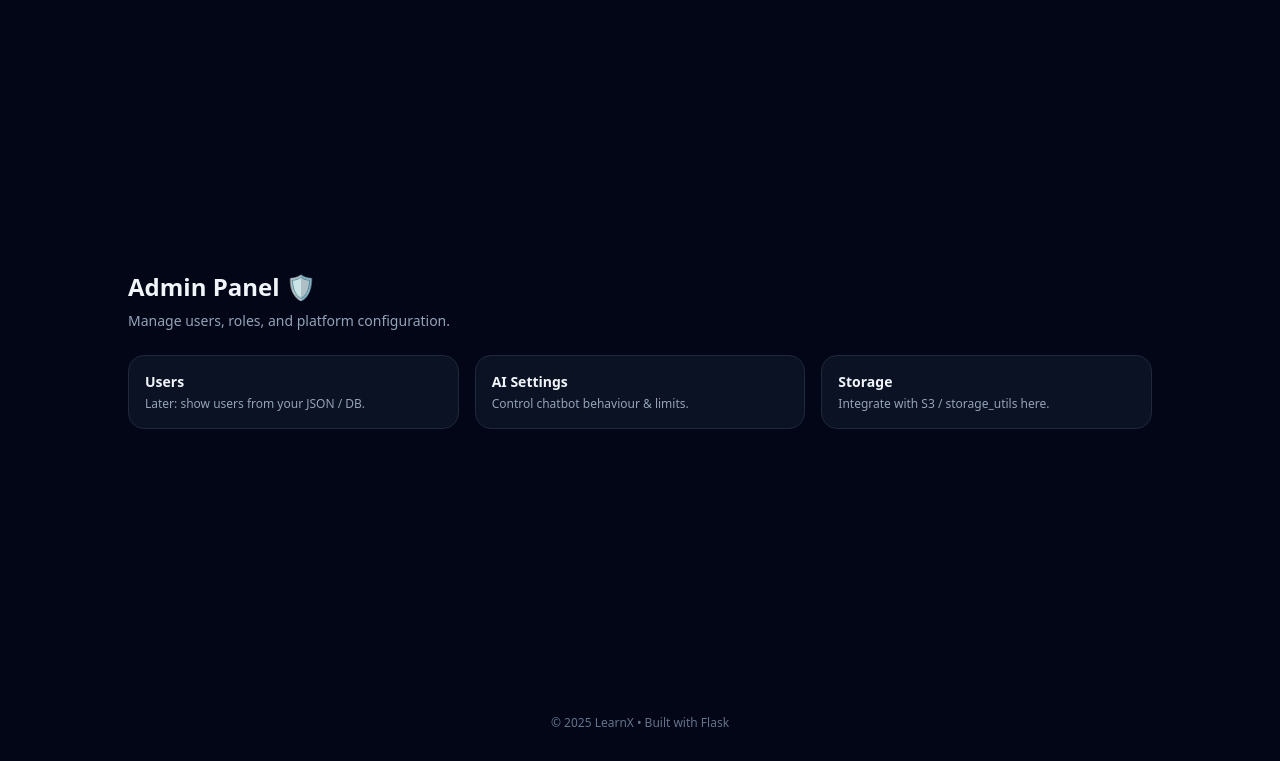
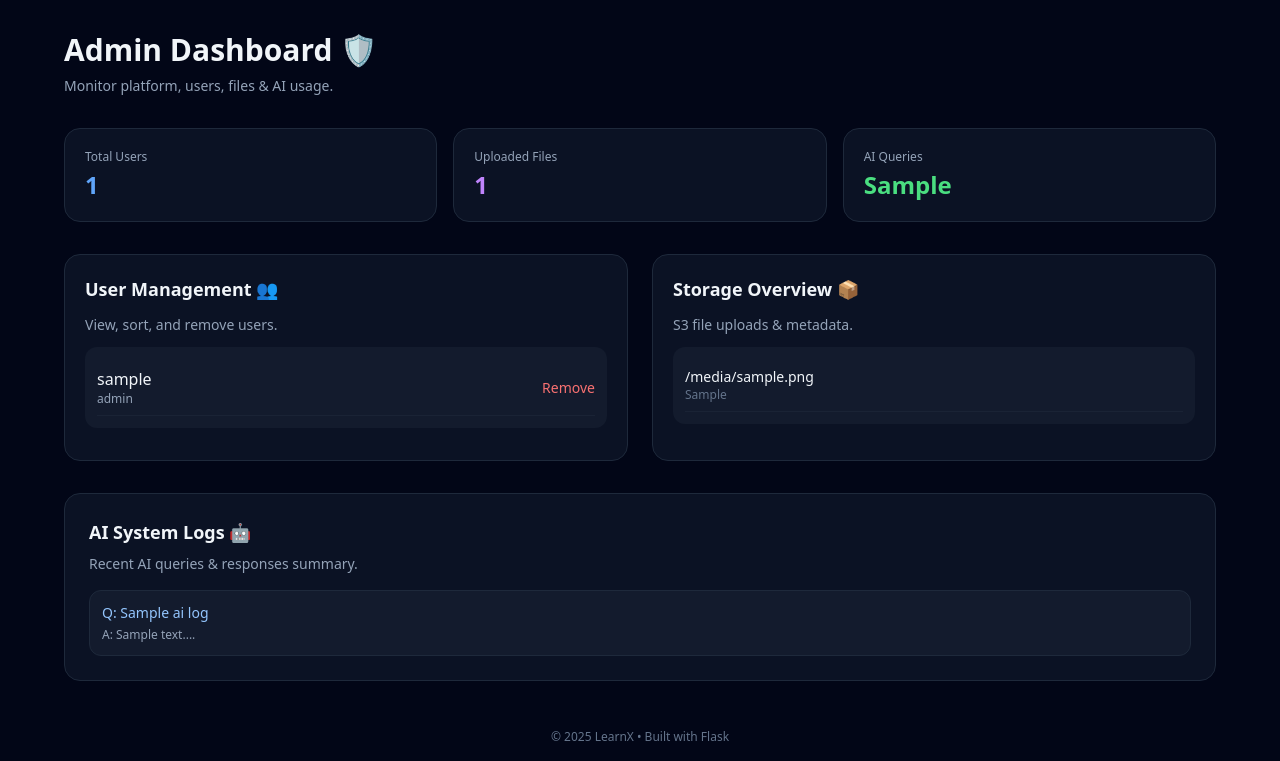
Before and after one commit to divyanshudobhal/LearnX, a Flask app: template templates/admin_dashboard.html in a window 1280 px wide. Shown: the part 53-814 px from the top of the page. Before the commit the page ends 780 px from the top, so only its background shows below. Run offline with Flask 3, Linux system fonts and the light colour scheme; the template is opened without the code that fills it: most values are stand-ins (such as "Sample title", 1, 10 or a date in 2020); some libraries are stand-ins or nearby versions.

Commit message:
Update admin_dashboard.html

```diff
--- a/templates/admin_dashboard.html
+++ b/templates/admin_dashboard.html
@@ -2,25 +2,82 @@
 {% block title %}Admin Dashboard • LearnX{% endblock %}
 
 {% block content %}
-<div class="max-w-5xl w-full">
-  <h1 class="text-2xl font-semibold mb-2">Admin Panel 🛡️</h1>
-  <p class="text-sm text-slate-400 mb-6">
-    Manage users, roles, and platform configuration.
-  </p>
+<div class="max-w-6xl w-full">
 
-  <div class="grid md:grid-cols-3 gap-4">
-    <div class="bg-slate-900/70 border border-slate-800 rounded-2xl p-4">
-      <h2 class="font-semibold mb-1 text-sm">Users</h2>
-      <p class="text-xs text-slate-400">Later: show users from your JSON / DB.</p>
+  <!-- Header -->
+  <h1 class="text-3xl font-semibold mb-2">Admin Dashboard 🛡️</h1>
+  <p class="text-sm text-slate-400 mb-8">Monitor platform, users, files & AI usage.</p>
+
+  <!-- Stats Row -->
+  <div class="grid md:grid-cols-3 gap-4 mb-8">
+    <div class="bg-slate-900/70 border border-slate-800 rounded-2xl p-5">
+      <p class="text-xs text-slate-400 mb-1">Total Users</p>
+      <h2 class="text-2xl font-bold text-blue-400">{{ total_users }}</h2>
     </div>
-    <div class="bg-slate-900/70 border border-slate-800 rounded-2xl p-4">
-      <h2 class="font-semibold mb-1 text-sm">AI Settings</h2>
-      <p class="text-xs text-slate-400">Control chatbot behaviour & limits.</p>
+    <div class="bg-slate-900/70 border border-slate-800 rounded-2xl p-5">
+      <p class="text-xs text-slate-400 mb-1">Uploaded Files</p>
+      <h2 class="text-2xl font-bold text-purple-400">{{ total_files }}</h2>
     </div>
-    <div class="bg-slate-900/70 border border-slate-800 rounded-2xl p-4">
-      <h2 class="font-semibold mb-1 text-sm">Storage</h2>
-      <p class="text-xs text-slate-400">Integrate with S3 / storage_utils here.</p>
+    <div class="bg-slate-900/70 border border-slate-800 rounded-2xl p-5">
+      <p class="text-xs text-slate-400 mb-1">AI Queries</p>
+      <h2 class="text-2xl font-bold text-green-400">{{ ai_queries }}</h2>
     </div>
   </div>
+
+  <!-- Management Panels -->
+  <div class="grid md:grid-cols-2 gap-6">
+
+    <!-- User Management -->
+    <div class="bg-slate-900/70 border border-slate-800 rounded-2xl p-5">
+      <h2 class="text-lg font-semibold mb-3">User Management 👥</h2>
+      <p class="text-sm text-slate-400 mb-3">View, sort, and remove users.</p>
+
+      <div class="bg-slate-800/40 rounded-xl p-3 mb-3">
+        {% for u in users %}
+          <div class="flex items-center justify-between py-2 border-b border-slate-800/60">
+            <div>
+              <p class="font-medium">{{ u.username }}</p>
+              <p class="text-xs text-slate-400">{{ u.role }}</p>
+            </div>
+            <form method="POST" action="/admin/delete_user/{{ u.username }}">
+              <button class="text-red-400 hover:text-red-300 text-sm">Remove</button>
+            </form>
+          </div>
+        {% endfor %}
+      </div>
+    </div>
+
+    <!-- File Storage -->
+    <div class="bg-slate-900/70 border border-slate-800 rounded-2xl p-5">
+      <h2 class="text-lg font-semibold mb-3">Storage Overview 📦</h2>
+      <p class="text-sm text-slate-400 mb-3">S3 file uploads & metadata.</p>
+
+      <div class="bg-slate-800/40 rounded-xl p-3">
+        {% for f in files %}
+          <div class="py-2 border-b border-slate-800/60">
+            <p class="text-sm font-medium">{{ f.filename }}</p>
+            <p class="text-xs text-slate-500">{{ f.uploaded_by }}</p>
+          </div>
+        {% endfor %}
+      </div>
+    </div>
+
+  </div>
+
+  <!-- AI Stats -->
+  <div class="bg-slate-900/70 border border-slate-800 rounded-2xl p-6 mt-8">
+    <h2 class="text-lg font-semibold mb-2">AI System Logs 🤖</h2>
+    <p class="text-sm text-slate-400 mb-4">Recent AI queries & responses summary.</p>
+
+    <div class="space-y-3">
+      {% for q in ai_logs %}
+      <div class="bg-slate-800/40 rounded-xl p-3 border border-slate-800">
+        <p class="text-blue-300 text-sm font-medium">Q: {{ q.question }}</p>
+        <p class="text-xs text-slate-400 mt-1 truncate">A: {{ q.answer[:80] }}...</p>
+      </div>
+      {% endfor %}
+    </div>
+  </div>
+
 </div>
 {% endblock %}
```
